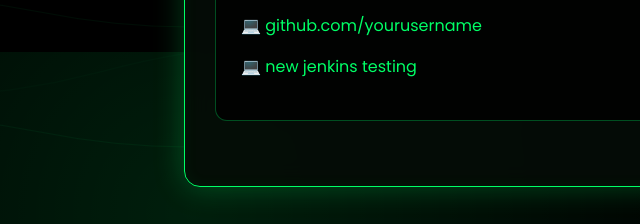
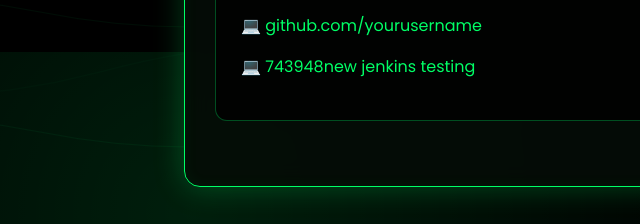
Before and after one commit to RazeeAbbas/miniportfolio, a plain HTML site: page index.html in a window 1280 px wide. Shown: the part 1548-1772 px from the top of the page, 0-640 px from the left. Drawn offline with Linux system fonts and the light colour scheme.

Commit message:
updatess

```diff
--- a/index.html
+++ b/index.html
@@ -102,7 +102,7 @@
          <p>
             💻
             <a href="https://github.com/yourusername" target="_blank">
-                new jenkins testing
+                743948new jenkins testing
             </a>
         </p>
 
```
